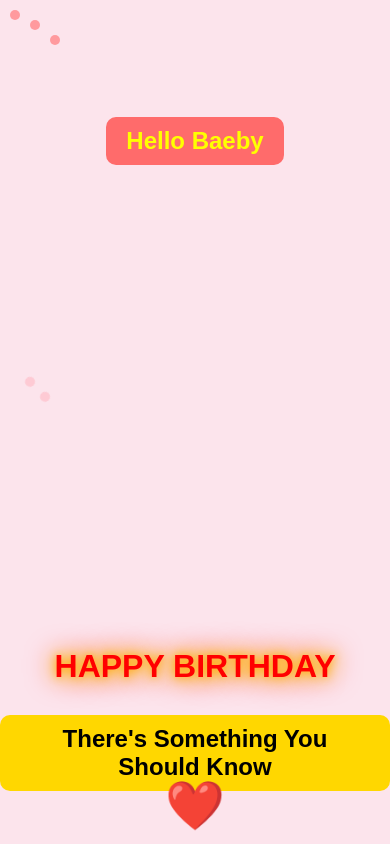
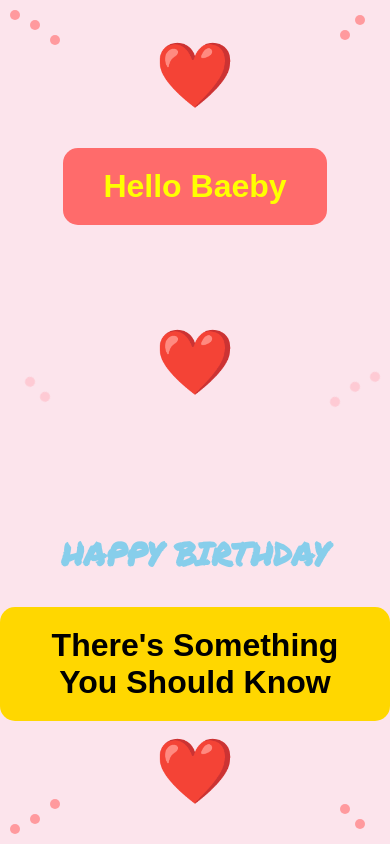
Before and after one commit to Xelciuz/Baeby, a plain HTML site: page index.html in a window 390 px wide. Shown: the top 844 px of the page. Drawn offline with Linux system fonts and the light colour scheme.

Commit message:
Update index.html

```diff
--- a/index.html
+++ b/index.html
@@ -4,11 +4,13 @@
   <meta charset="UTF-8">
   <meta name="viewport" content="width=device-width, initial-scale=1.0">
   <title>Happy Birthday, Baeby!</title>
+  <!-- Add funky font from Google Fonts -->
+  <link href="https://fonts.googleapis.com/css2?family=Permanent+Marker&display=swap" rel="stylesheet">
   <style>
     body {
       margin: 0;
       padding: 0;
-      font-family: 'Arial', sans-serif;
+      font-family: 'Permanent Marker', cursive;
       background: #fce4ec; /* Baby pink color */
       color: #fff;
       display: flex;
@@ -80,10 +82,10 @@
     button {
       background: #ff6b6b;
       color: yellow;
-      padding: 15px 30px;
+      padding: 30px 60px; /* Increased padding for bigger buttons */
       border: none;
-      border-radius: 10px;
-      font-size: 2rem;
+      border-radius: 15px;
+      font-size: 3rem; /* Increased font size */
       font-weight: bold;
       cursor: pointer;
       transition: transform 0.2s, background 0.3s;
@@ -131,37 +133,23 @@
     }
 
     .title {
-      font-size: 2.5rem;
-      color: red;
+      font-size: 3rem; /* Increased title size */
+      color: skyblue; /* Changed to sky blue */
       font-weight: bold;
       text-transform: uppercase;
       margin-bottom: 10px;
-      animation: flash 1s infinite alternate;
-    }
-
-    @keyframes flash {
-      0% {
-        text-shadow: 0 0 5px yellow, 0 0 10px orange, 0 0 20px red;
-      }
-      100% {
-        text-shadow: 0 0 10px orange, 0 0 20px yellow, 0 0 30px red;
-      }
     }
 
     .heart {
-      font-size: 4rem;
-      position: absolute;
-      bottom: 10px;
-      animation: pulse 1s infinite;
+      font-size: 5rem; /* Larger heart size */
+      animation: blink 1s infinite;
+      margin-bottom: 30px;
     }
 
-    @keyframes pulse {
-      0%, 100% {
-        transform: scale(1);
-      }
-      50% {
-        transform: scale(1.2);
-      }
+    @keyframes blink {
+      0% { opacity: 1; }
+      50% { opacity: 0; }
+      100% { opacity: 1; }
     }
 
     /* New button */
@@ -169,10 +157,10 @@
       margin-top: 20px;
       background-color: #ffd700; /* Golden color */
       color: #000;
-      padding: 15px 30px;
+      padding: 30px 60px; /* Increased padding */
       border: none;
-      border-radius: 10px;
-      font-size: 1.5rem;
+      border-radius: 15px;
+      font-size: 2.5rem; /* Increased font size */
       font-weight: bold;
       cursor: pointer;
       transition: transform 0.2s, background 0.3s;
@@ -189,12 +177,12 @@
       }
 
       button, .special-btn {
-        font-size: 1.5rem;
-        padding: 10px 20px;
+        font-size: 2rem;
+        padding: 20px 40px;
       }
 
       .heart {
-        font-size: 3rem;
+        font-size: 4rem;
       }
     }
   </style>
@@ -202,27 +190,43 @@
 <body>
   <!-- Confetti Border -->
   <div class="confetti-border">
-    <!-- Confetti elements -->
+    <!-- Confetti elements along all edges -->
     <div class="confetti" style="top: 10px; left: 10px;"></div>
     <div class="confetti" style="top: 15px; left: 25px;"></div>
     <div class="confetti" style="top: 20px; left: 30px;"></div>
     <div class="confetti" style="top: 30px; left: 40px;"></div>
     <div class="confetti" style="top: 35px; left: 50px;"></div>
-    <!-- You can add more confetti elements here for continuous animation -->
+    <div class="confetti" style="top: 10px; right: 10px;"></div>
+    <div class="confetti" style="top: 15px; right: 25px;"></div>
+    <div class="confetti" style="top: 20px; right: 30px;"></div>
+    <div class="confetti" style="top: 30px; right: 40px;"></div>
+    <div class="confetti" style="top: 35px; right: 50px;"></div>
+    <div class="confetti" style="bottom: 10px; left: 10px;"></div>
+    <div class="confetti" style="bottom: 15px; left: 25px;"></div>
+    <div class="confetti" style="bottom: 20px; left: 30px;"></div>
+    <div class="confetti" style="bottom: 30px; left: 40px;"></div>
+    <div class="confetti" style="bottom: 35px; left: 50px;"></div>
+    <div class="confetti" style="bottom: 10px; right: 10px;"></div>
+    <div class="confetti" style="bottom: 15px; right: 25px;"></div>
+    <div class="confetti" style="bottom: 20px; right: 30px;"></div>
+    <div class="confetti" style="bottom: 30px; right: 40px;"></div>
+    <div class="confetti" style="bottom: 35px; right: 50px;"></div>
   </div>
 
   <!-- Page 1 -->
   <div id="page1">
+    <div class="heart">❤️</div>
     <button id="hello-btn">Hello Baeby</button>
   </div>
 
   <!-- Page 2 -->
   <div id="page2">
+    <div class="heart">❤️</div>
     <div id="balloons"></div>
     <button id="surprise-btn">Tap Here</button>
   </div>
 
-  <!-- Page 3 -->
+  <!-- Page 3 (Final Page) -->
   <div id="page3">
     <p class="title">Happy Birthday</p>
     <button class="special-btn" id="special-btn">There's Something You Should Know</button>
@@ -249,15 +253,14 @@
       page2.style.display = 'flex';
 
       // Generate balloons
-      for (let i = 0; i < 20; i++) {
-        const balloon = document.createElement('div');
-        balloon.className = 'balloon';
-        balloon.style.left = Math.random() * 100 + 'vw';
-        balloon.style.animationDelay = Math.random() * 2 + 's';
-        balloon.style.background = `hsl(${Math.random() * 360}, 80%, 70%)`;
+      for (let i = 0; i < 10; i++) {
+        let balloon = document.createElement('div');
+        balloon.classList.add('balloon');
+        balloon.style.left = `${Math.random() * 100}vw`;
         balloonsContainer.appendChild(balloon);
       }
 
+      // Show the second button after a delay
       setTimeout(() => {
         surpriseBtn.style.display = 'block';
       }, 3000);
@@ -266,11 +269,10 @@
     surpriseBtn.addEventListener('click', () => {
       page2.style.display = 'none';
       page3.style.display = 'flex';
-      birthdaySong.play(); // Start the birthday song
     });
 
     specialBtn.addEventListener('click', () => {
-      alert('You are the love of my life, Baeby! 💖');  // Example message
+      alert('There is a surprise just for you!');
     });
   </script>
 </body>
```
